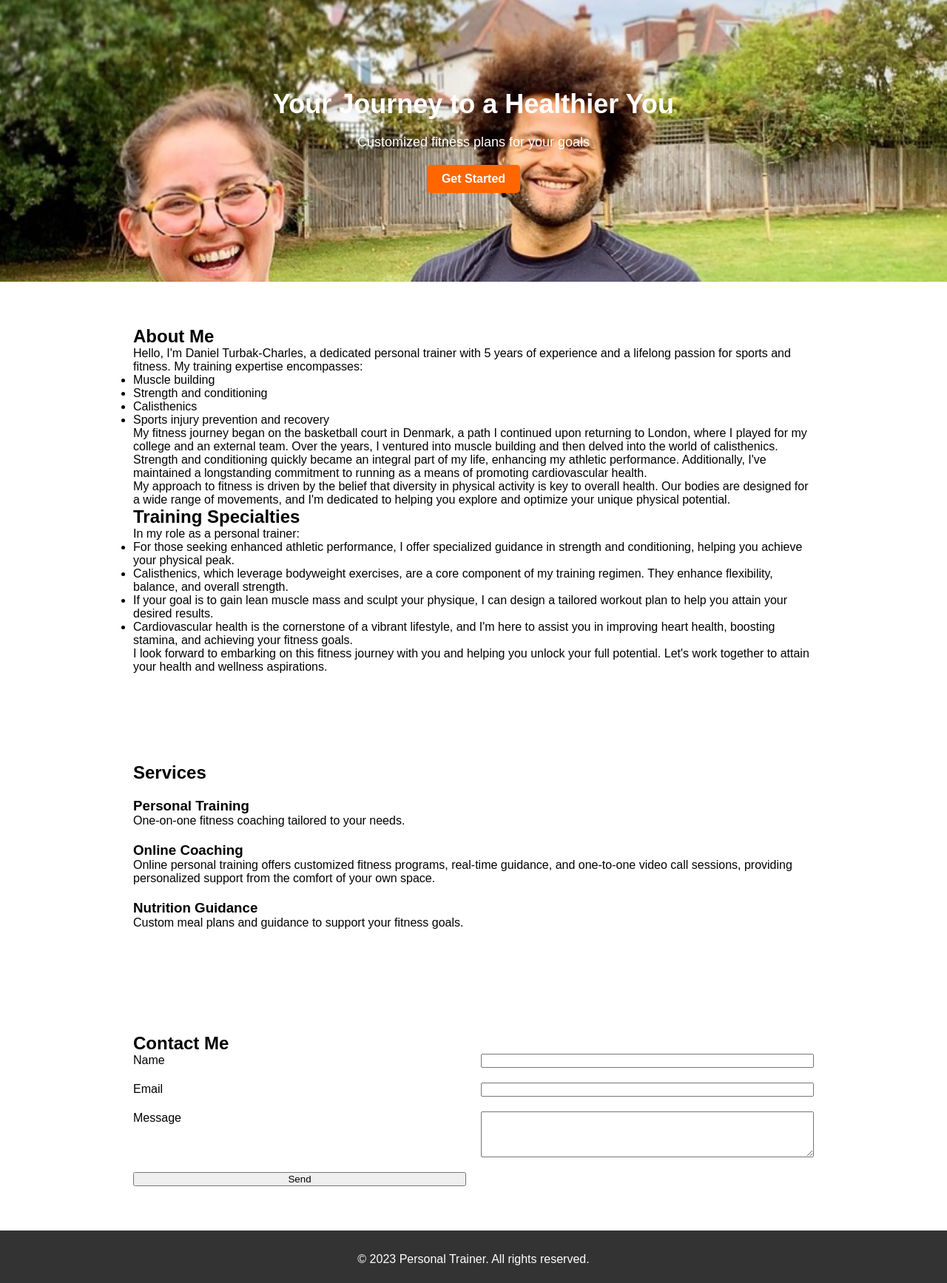
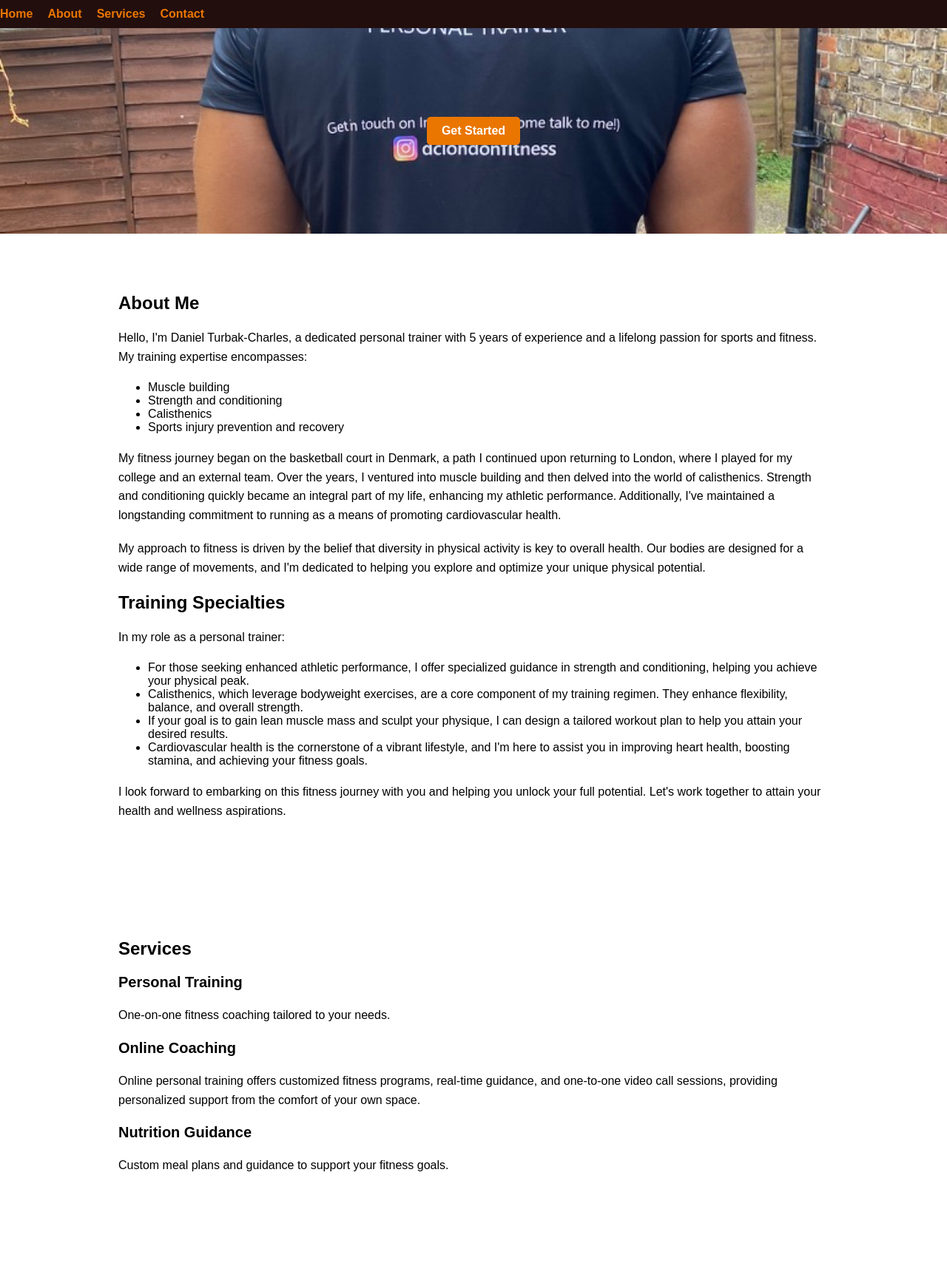
Before and after one commit to OdinsBeard82/DC_LondonFitness-Website, a plain HTML site: page index.html in a window 1280 px wide. Shown: the top 1735 px of the page at 74% size. Drawn offline with Linux system fonts and the light colour scheme.

Commit message:
`functunality complete

```diff
--- a/index.html
+++ b/index.html
@@ -3,22 +3,32 @@
 <head>
     <meta charset="UTF-8">
     <meta name="viewport" content="width=device-width, initial-scale=1.0">
+    <meta name="description" content="DC London Fitness - Your Journey to a Healthier You">
     <title>DC London Fitness</title>
     <link rel="stylesheet" href="style.css">
 </head>
+<body>
+
+<header>
+    <nav>
+        <ul>
+            <li><a href="#hero">Home</a></li>
+            <li><a href="#about">About</a></li>
+            <li><a href="#services">Services</a></li>
+            <li><a href="#contact">Contact</a></li>
+        </ul>
+    </nav>
+</header>
 
 <section id="hero">
     <div class="container">
-        <h2>Your Journey to a Healthier You</h2>
-        <p>Customized fitness plans for your goals</p>
         <a href="#contact" class="cta-button">Get Started</a>
     </div>
 </section>
 
 <section id="about">
     <div class="container">
-<body>
-    <h1>About Me</h1>
+        <h2>About Me</h2>
     <p>Hello, I'm Daniel Turbak-Charles, a dedicated personal trainer with 5 years of experience and a lifelong passion for sports and fitness. My training expertise encompasses:</p>
 
     <ul>
@@ -43,7 +53,7 @@
     </ul>
 
     <p>I look forward to embarking on this fitness journey with you and helping you unlock your full potential. Let's work together to attain your health and wellness aspirations.</p>
-    </div>
+   </div>
 </section>
 
 <section id="services">
@@ -81,7 +91,7 @@
 
 <footer>
     <div class="container">
-        <p>&copy; 2023 Personal Trainer. All rights reserved.</p>
+        <p>&copy; 2023 DC London Fitness. All rights reserved.</p>
     </div>
 </footer>
 
--- a/style.css
+++ b/style.css
@@ -1,35 +1,21 @@
-* {
+body {
+    font-family: Arial, sans-serif;
+    background-color: #220063;
     margin: 0;
     padding: 0;
-    box-sizing: border-box;
-}
-
-body {
-    font-family: Arial, sans-serif;
-    background-color: #f0f0f0;
-}
-
-.container {
-    max-width: 960px;
-    margin: 0 auto;
-    padding: 20px;
 }
 
 header {
-    background-color: #333;
-    color: #fff;
+    background-color: #230e0e;
+    color: #ea7600;
     padding: 10px 0;
-}
-
-nav {
-    display: flex;
-    justify-content: space-between;
-    align-items: center;
 }
 
 nav ul {
     list-style: none;
     display: flex;
+    margin: 0;
+    padding: 0;
 }
 
 nav li {
@@ -38,31 +24,38 @@ nav li {
 
 nav a {
     text-decoration: none;
-    color: #fff;
+    color: #ea7600;
+    font-weight: bold;
 }
 
 #hero {
-    background-image: url('./images/WithClient.jpeg');
+    background-image: url('./images/PTTop.jpeg');
     background-size: cover;
     background-position: center;
     color: #fff;
     text-align: center;
     padding: 100px 0;
+    position: relative;
 }
 
-#hero h2 {
+#hero h1 {
     font-size: 36px;
+    position: absolute;
+    bottom: 20px;
+    left: 50%;
+    transform: translateX(-50%);
 }
 
-#hero p {
-    font-size: 18px;
+
+#hero h2 {
+    font-size: 24px;
     margin: 20px 0;
 }
 
 .cta-button {
     display: inline-block;
     padding: 10px 20px;
-    background-color: #ff6600;
+    background-color: #ea7600;
     color: #fff;
     text-decoration: none;
     font-weight: bold;
@@ -74,23 +67,62 @@ nav a {
     padding: 40px 0;
 }
 
-.service {
+.container {
+    max-width: 960px;
+    margin: 0 auto;
+    padding: 20px;
+}
+
+h2 {
+    font-size: 24px;
+}
+
+p {
+    font-size: 16px;
+    line-height: 1.6;
     margin: 20px 0;
 }
 
-#contact-form {
-    display: grid;
-    grid-template-columns: 1fr 1fr;
-    gap: 20px;
+.service h3 {
+    font-size: 20px;
 }
 
-#contact-form label, #contact-form input, #contact-form textarea, #contact-form button {
+.service p {
+    font-size: 16px;
+}
+
+#contact-form label {
+    font-weight: bold;
+    display: block;
+    margin: 10px 0;
+}
+
+#contact-form input, #contact-form textarea {
     width: 100%;
+    padding: 10px;
+    margin: 10px 0;
+    border: 1px solid #ccc;
+    border-radius: 5px;
+    font-size: 16px;
+}
+
+#contact-form button {
+    background-color: #ea7600;
+    color: #fff;
+    border: none;
+    border-radius: 5px;
+    padding: 10px 20px;
+    font-size: 18px;
+    cursor: pointer;
+}
+
+#contact-form button:hover {
+    background-color: #ff4500;
 }
 
 footer {
-    background-color: #333;
-    color: #fff;
+    background-color: #230e0e;
+    color: #ea7600;
     text-align: center;
     padding: 10px 0;
 }
```
